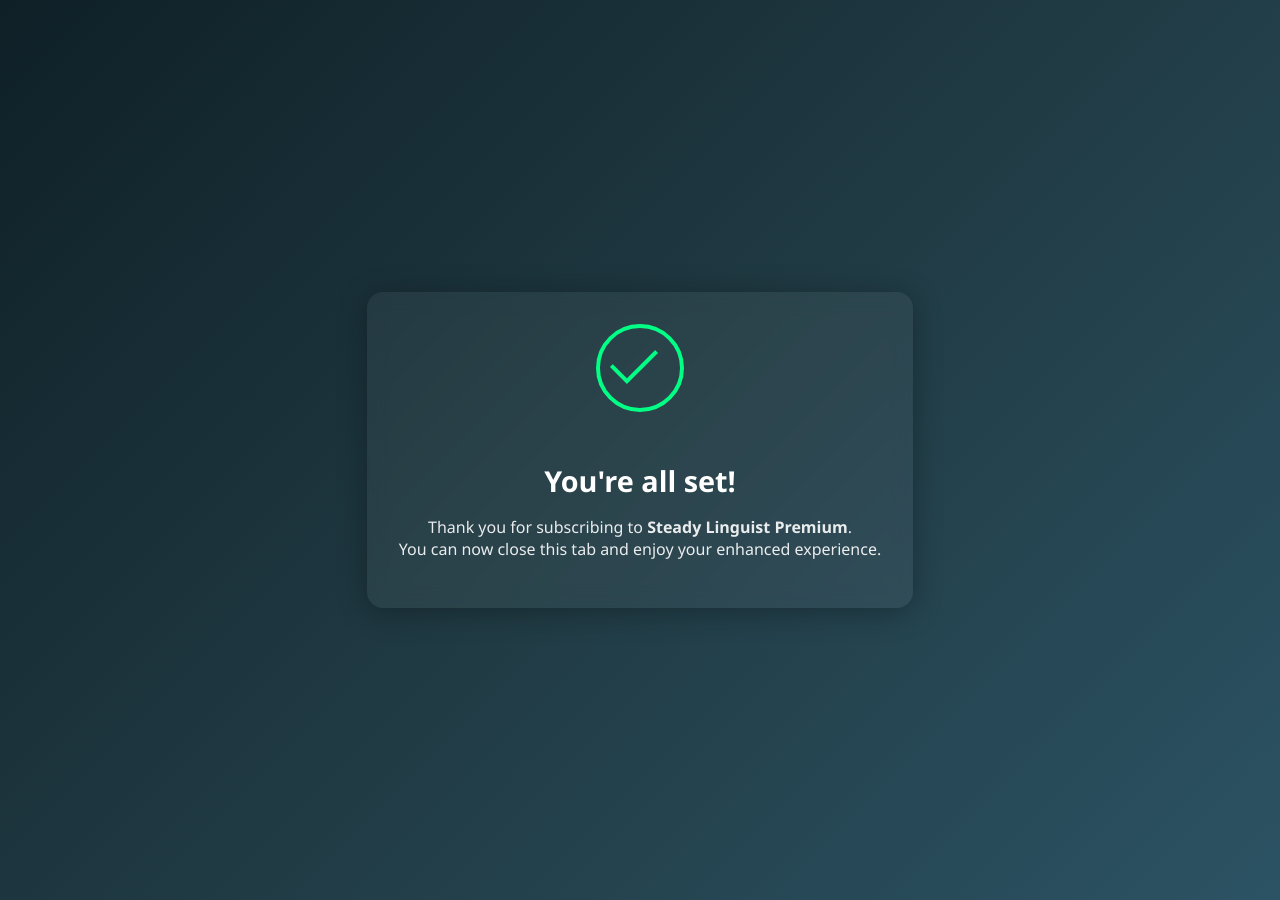
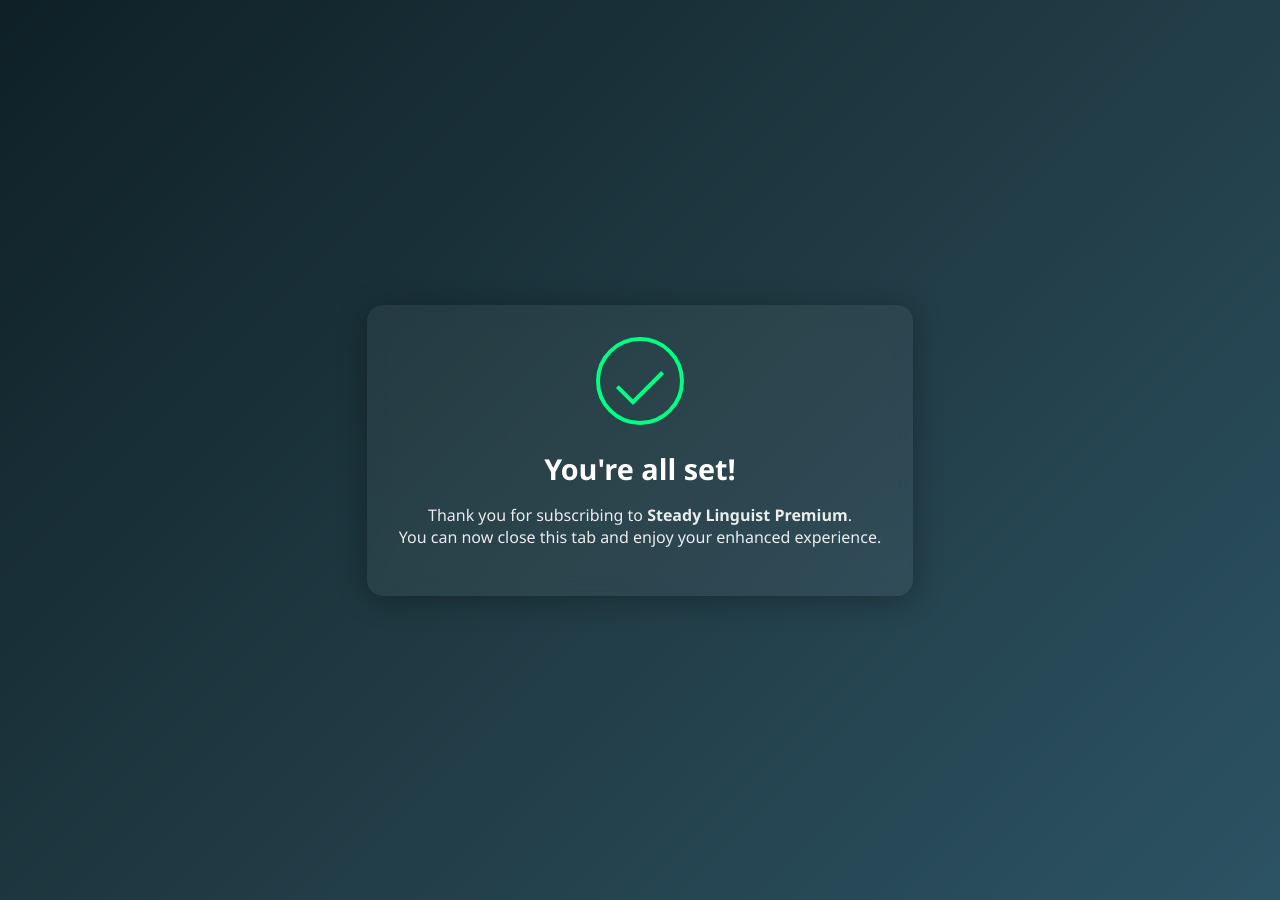
Before and after one commit to ronaldt-git/ronaldt-git.github.io, a Jekyll site: the page steadylinguist-success.html, which Jekyll copies as it is, in a window 1280 px wide. Built offline with Jekyll 4.4.1, drawn with Linux system fonts in a browser that asks for light colours.

Commit message:
Update steadylinguist-success.html

```diff
--- a/steadylinguist-success.html
+++ b/steadylinguist-success.html
@@ -32,17 +32,15 @@
       width: 80px;
       height: 80px;
       border-radius: 50%;
-      display: inline-block;
       border: 4px solid #00ff84;
-      position: relative;
-      margin-bottom: 1.5rem;
+      margin: 0 auto 1.5rem auto;
+      display: flex;
+      align-items: center;
+      justify-content: center;
     }
 
     .checkmark::after {
       content: '';
-      position: absolute;
-      left: 22px;
-      top: 10px;
       width: 20px;
       height: 40px;
       border-right: 4px solid #00ff84;
```
